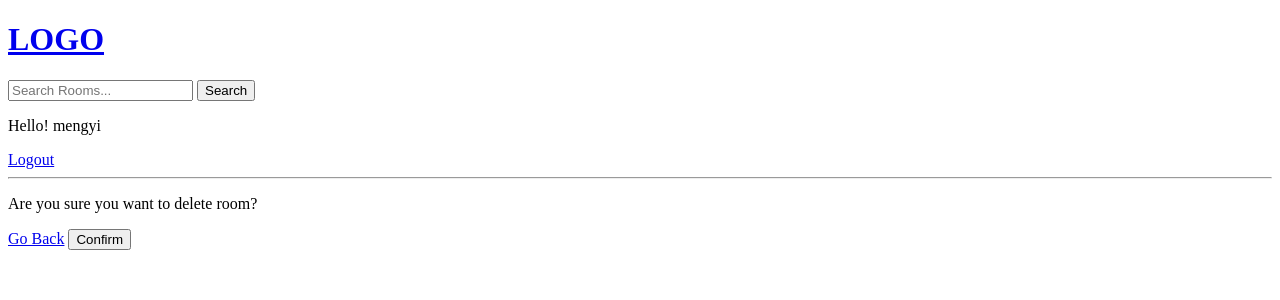
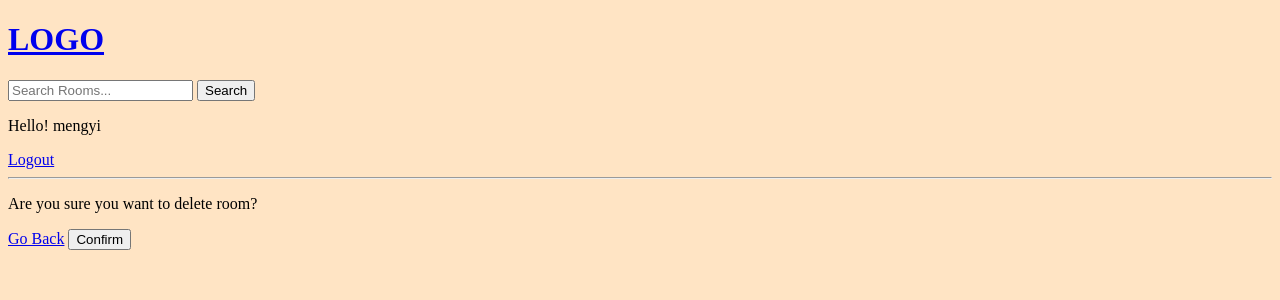
Before and after one commit to MengyiG/MyStudyHub, a Django app: page /delete-room/5/ in a window 1280 px wide. Shown: the top 300 px of the page. Run offline with Django 4.2, Linux system fonts and the light colour scheme; a user stored in the database is signed in; data comes from the database, SQL or seed files in the repository.

Commit message:
static files

```diff
--- a/MyStudyhub/settings.py
+++ b/MyStudyhub/settings.py
@@ -121,6 +121,12 @@ USE_TZ = True
 
 STATIC_URL = 'static/'
 
+STATICFILES_DIRS = [
+    BASE_DIR / 'static'
+]
+
+# STATIC_ROOT = BASE_DIR / 'staticfiles'
+
 # Default primary key field type
 # https://docs.djangoproject.com/en/4.2/ref/settings/#default-auto-field
 
--- /dev/null
+++ b/static/styles/main.css
@@ -0,0 +1,3 @@
+body {
+  background-color: bisque;
+}
--- a/templates/main.html
+++ b/templates/main.html
@@ -1,4 +1,5 @@
 <!DOCTYPE html>
+{% load static %}
 <html>
 
 <head>
@@ -6,7 +7,7 @@
     <meta http-equiv='X-UA-Compatible' content='IE=edge'>
     <title>My Study Hub</title>
     <meta name='viewport' content='width=device-width, initial-scale=1'>
-    <!-- <link rel='stylesheet' type='text/css' media='screen' href='main.css'> -->
+    <link rel='stylesheet' type='text/css' media='screen' href="{% static 'styles/main.css'%}">
 </head>
 
 <body>
```
Also changed, not shown: static/images/M.png (added).
